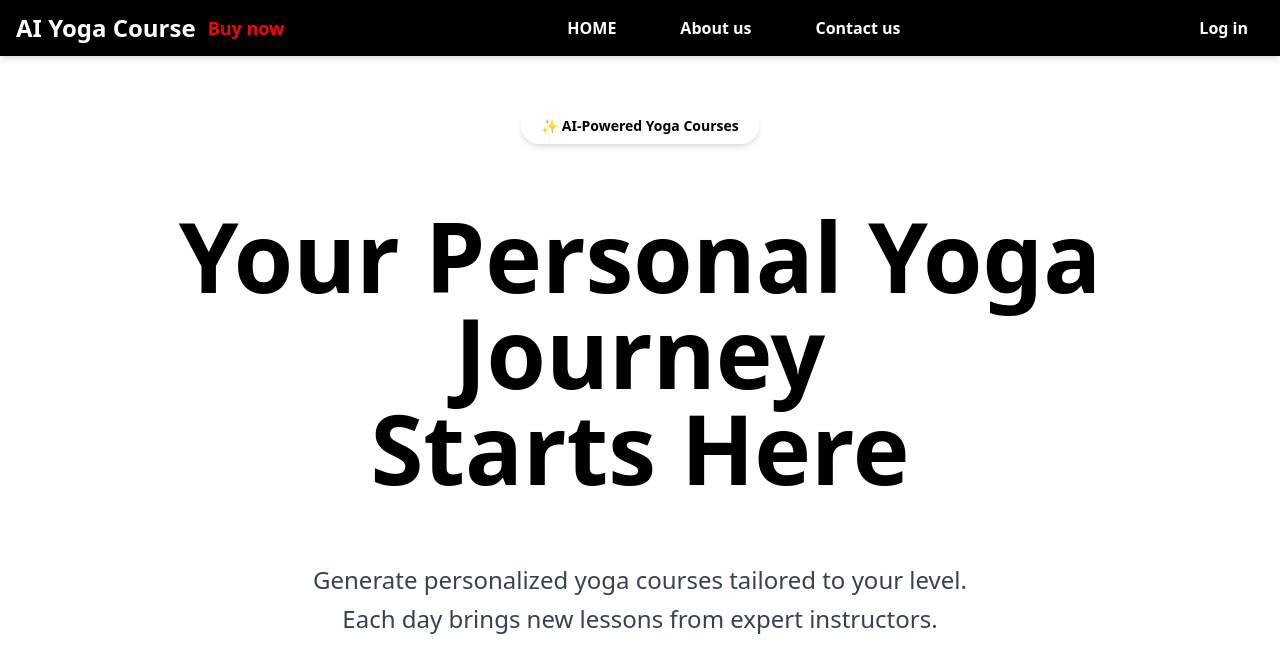
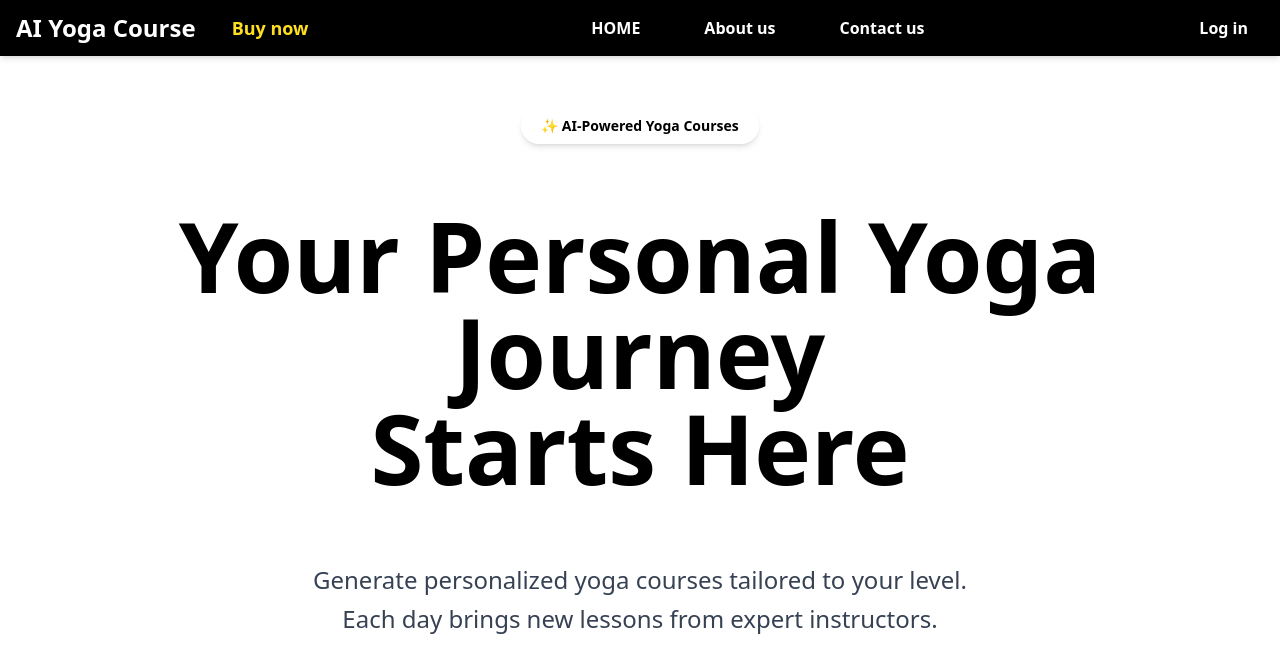
Before and after one commit to notVivekG/yoga-playlist-generator, a website: page src/index.html in a window 1280 px wide. Drawn offline with nearby package versions, Linux system fonts and the light colour scheme; files that its build step writes are made by us from their sources.

Commit message:
buy now completed

```diff
--- a/src/index.html
+++ b/src/index.html
@@ -14,19 +14,19 @@
 
     <div class="flex items-center space-x-3">
       <h1 class="text-2xl font-bold text-white">AI Yoga Course</h1>
-      <h3 id="yt" class="text-lg font-semibold text-white"></h3>
+      <h3 id="yt" class=""></h3>
     </div>
 
-     <ul class="flex justify-center items-center space-x-8 ">
+    <ul class="hidden md:flex justify-center items-center space-x-8 ">
       <li><button class="hover:text-blue-500 hover:bg-white text-white font-semibold px-4 py-2 rounded-md hover:opacity-90">HOME</button></li>
       <li><button class="hover:text-blue-500 hover:bg-white text-white font-semibold px-4 py-2 rounded-md hover:opacity-90">About us</button></li>
       <li><button class="hover:text-blue-500 hover:bg-white text-white font-semibold px-4 py-2 rounded-md hover:opacity-90">Contact us</button></li>
     </ul>
 
-
     <div>
       <button class="hover:text-blue-500 hover:bg-white text-white px-4 py-2 rounded-md font-semibold hover:opacity-90">Log in</button>
     </div>
+
   </nav>
 
 
@@ -51,14 +51,15 @@
 
 
   const changeText = function () {
-    ytBtn.innerText = "Buy now";
+    ytBtn.textContent = "Buy now";
+    ytBtn.className = "text-lg mx-4 font-semibold bg-black hover:text-black hover:bg-gray-300 text-yellow-300 rounded-2xl py-1 px-2 min-w-[90px] text-center";
     setTimeout(changeText2, 2000);
   };
 
   const changeText2 = function () {
-    ytBtn.innerText = "60% off";
+    ytBtn.textContent = "60% off";
+    ytBtn.className = "text-lg mx-4 font-semibold bg-black hover:text-black hover:bg-gray-300 text-yellow-300 rounded-2xl py-1 px-2 min-w-[90px] text-center";
     setTimeout(changeText, 2000);
-    ytBtn.style.color = "red";
   };
 
   changeText();
```
